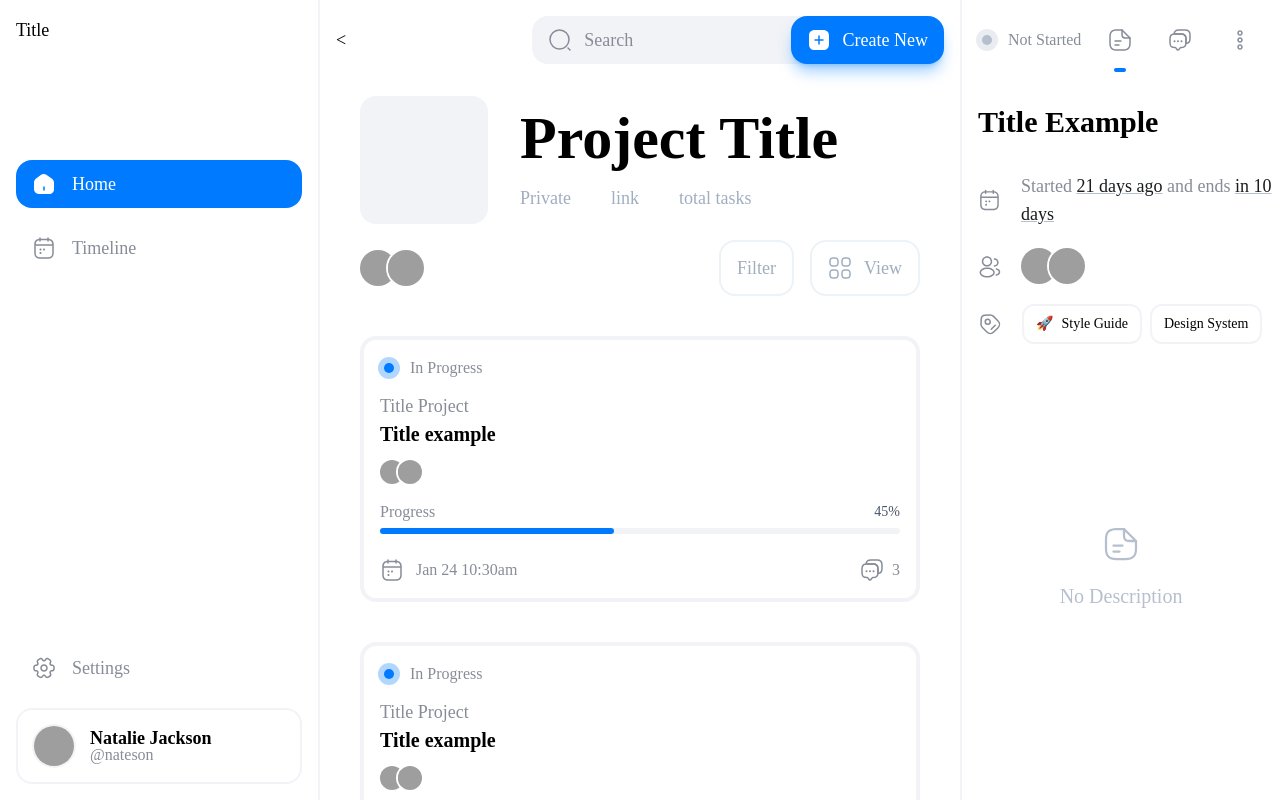
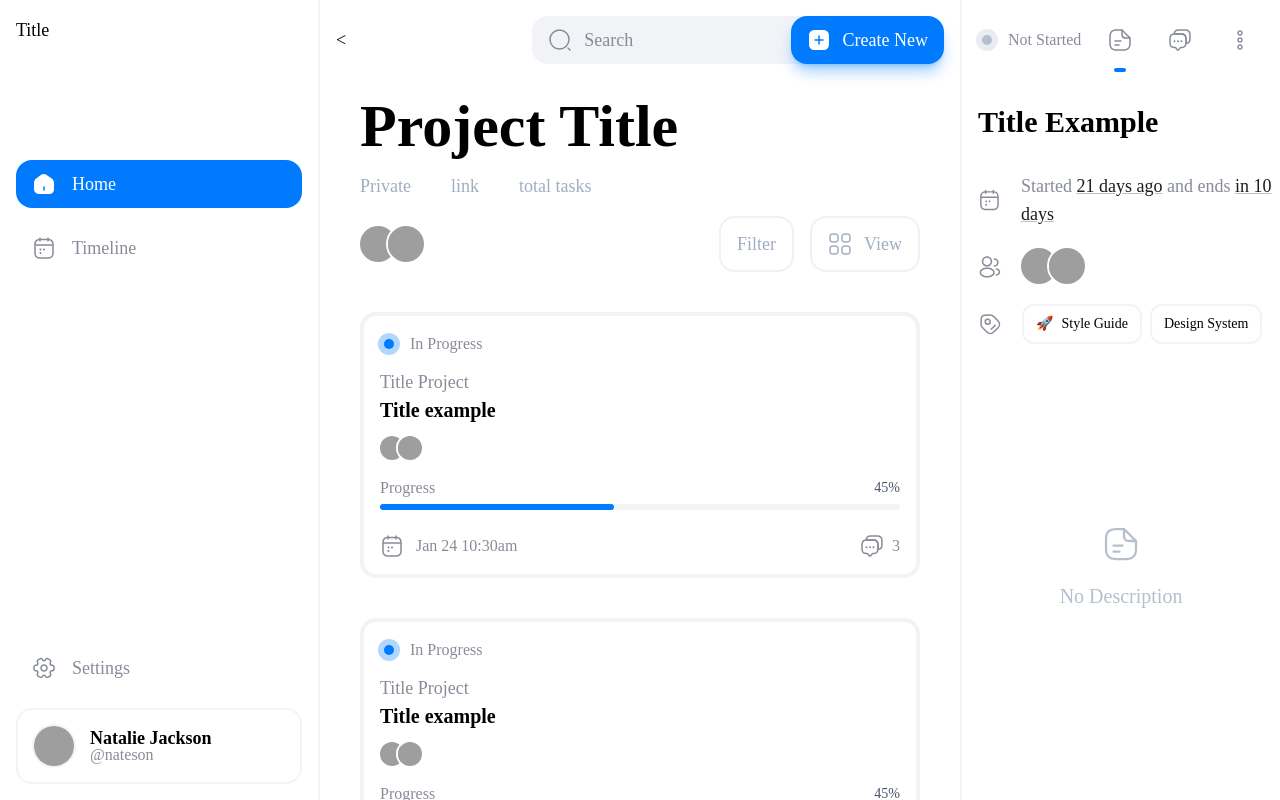
Before and after one commit to gochelias/tasklab, a Next.js app in the folder apps/web/: page / in a window 1280 px wide. Built offline with nearby package versions, Linux system fonts and the light colour scheme; grey boxes are pictures that could not be loaded.

Commit message:
feat(web): project image display

```diff
--- a/apps/web/src/components/projects/Project.tsx
+++ b/apps/web/src/components/projects/Project.tsx
@@ -1,4 +1,6 @@
 import { CategoryIcon } from '@tasklab/ui';
+import Image from 'next/image';
+
 import { AvatarsStacked } from '../tasks/AvatarStacked';
 import { Tasks } from '../tasks/Tasks';
 
@@ -11,11 +13,19 @@ export const Project = () => {
 		{ id: '2', avatar: img },
 	];
 
+	const projectImg = '';
+
 	return (
 		<>
 			<div className="relative h-full overflow-auto px-10">
-				<div className="flex items-center space-x-8 py-4">
-					<div className="bg-300-light h-32 w-32 rounded-2xl"></div>
+				<div className="flex items-center py-4">
+					{projectImg ? (
+						<div className="bg-300-light relative mr-8 h-28 w-28 overflow-hidden rounded-2xl">
+							<Image alt="img" layout="fill" src={projectImg} />
+						</div>
+					) : (
+						''
+					)}
 					<div>
 						<p className="text-6xl font-semibold">Project Title</p>
 						<div className="flex space-x-10 pt-4 text-[#A0AEC0]">
```
